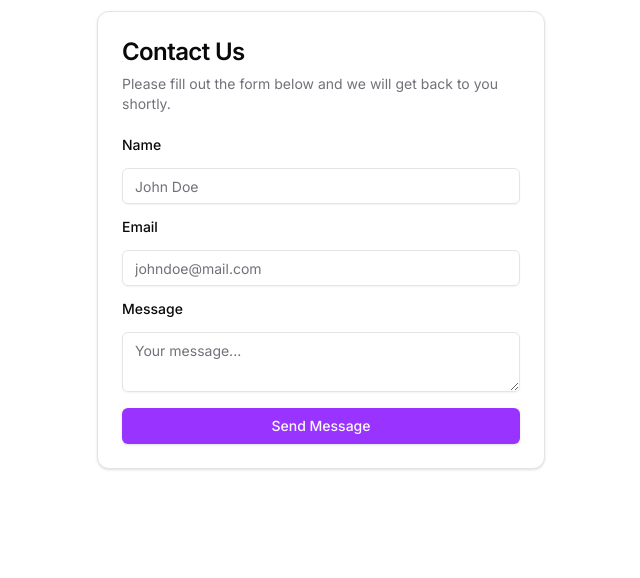
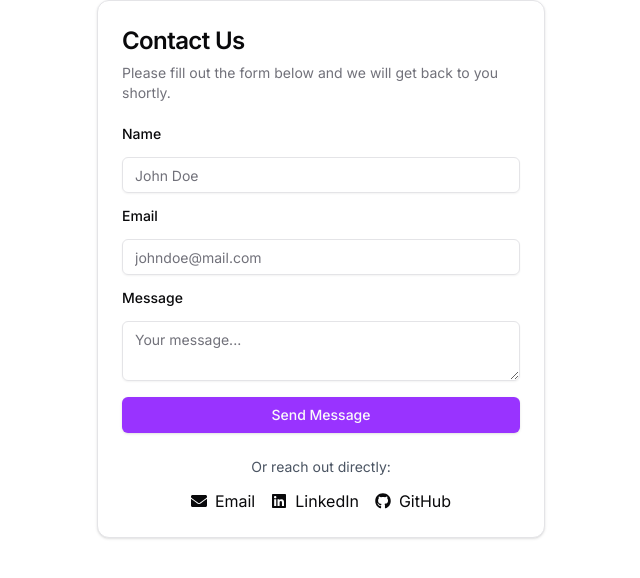
Before and after one commit to huuloc2026/admin-dashboard, a Next.js app: page /contact in a window 1280 px wide. Shown: the top 578 px of the page, without its empty margins (319-959 px from the left). Built offline with nearby package versions, Linux system fonts and the light colour scheme.

Commit message:
update contact form

```diff
--- a/app/contact/page.tsx
+++ b/app/contact/page.tsx
@@ -4,6 +4,7 @@ import { z } from 'zod'
 import { zodResolver } from '@hookform/resolvers/zod'
 import { useForm } from 'react-hook-form'
 import { toast } from 'sonner'
+import { useRouter } from 'next/navigation'
 
 import {
   Form,
@@ -23,8 +24,7 @@ import {
 } from '@/components/ui/card'
 import { Input } from '@/components/ui/input'
 import { Textarea } from '@/components/ui/textarea'
-import { useState } from 'react'
-import { useRouter } from 'next/navigation'
+import { FaEnvelope, FaLinkedin, FaGithub } from 'react-icons/fa'
 
 // Schema for contact form validation
 const formSchema = z.object({
@@ -38,8 +38,8 @@ const formSchema = z.object({
 })
 
 export default function ContactFormPreview() {
+  const router = useRouter()
 
-    const router = useRouter()
   const form = useForm<z.infer<typeof formSchema>>({
     resolver: zodResolver(formSchema),
     defaultValues: {
@@ -51,14 +51,13 @@ export default function ContactFormPreview() {
 
   async function onSubmit(values: z.infer<typeof formSchema>) {
     try {
-        // Simulate a successful contact form submission
-        console.log(values)
-        toast.success('Your message has been sent successfully!')
-        form.reset()
+      console.log(values)
+      toast.success('Your message has been sent successfully!')
+      form.reset()
 
-        setTimeout(()=>{
+      setTimeout(() => {
         router.push('/')
-      },2000)
+      }, 2000)
     } catch (error) {
       console.error('Error submitting contact form', error)
       toast.error('Failed to send your message. Please try again.')
@@ -146,6 +145,42 @@ export default function ContactFormPreview() {
               </div>
             </form>
           </Form>
+
+          {/* Contact Info */}
+          <div className="mt-6 text-center space-y-3">
+            <p className="text-sm text-gray-600">Or reach out directly:</p>
+            <div className="flex justify-center space-x-4">
+              <a
+                href="mailto:huuloc2026@mail.com"
+                target="_blank"
+
+                className="flex items-center space-x-2"
+              >
+                <FaEnvelope />
+                <span>Email</span>
+              </a>
+
+              <a
+                href="https://www.linkedin.com/in/huuloc2026"
+                target="_blank"
+
+                className="flex items-center space-x-2"
+              >
+                <FaLinkedin />
+                <span>LinkedIn</span>
+              </a>
+
+              <a
+                href="https://github.com/huuloc2026"
+                target="_blank"
+
+                className="flex items-center space-x-2 "
+              >
+                <FaGithub />
+                <span>GitHub</span>
+              </a>
+            </div>
+          </div>
         </CardContent>
       </Card>
     </div>
--- a/package.json
+++ b/package.json
@@ -33,6 +33,7 @@
     "react": "^19.0.0",
     "react-dom": "^19.0.0",
     "react-hook-form": "^7.54.2",
+    "react-icons": "^5.5.0",
     "recharts": "^2.15.1",
     "sonner": "^2.0.1",
     "tailwind-merge": "^3.0.2",
```
Also changed, not shown: 1 other file (tests, documents, lock files or other folders).
